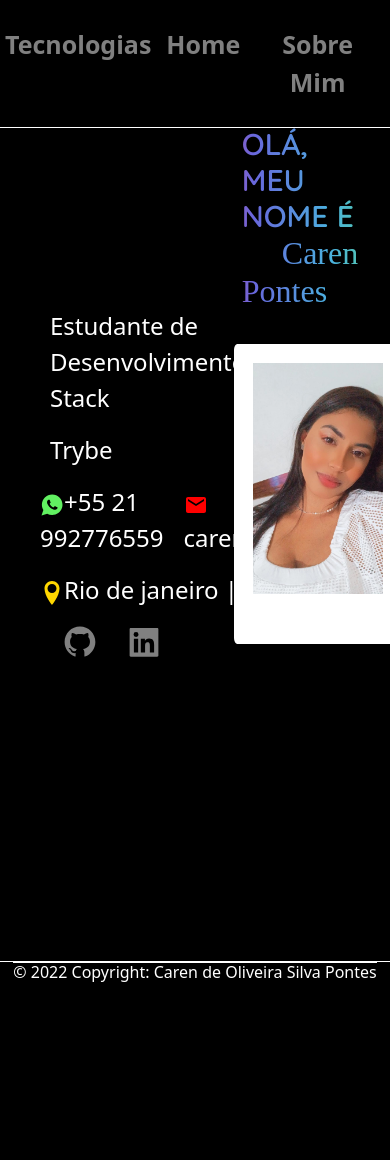
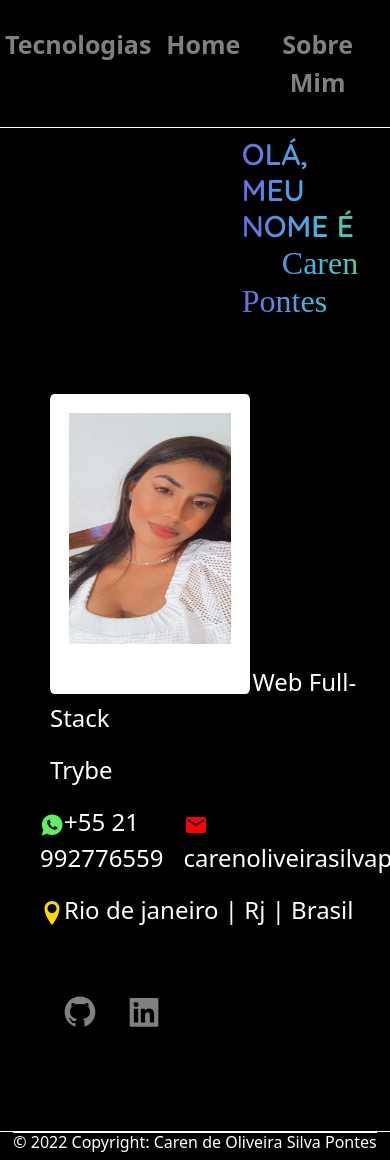
Before and after one commit to caren1994/Meu-Portifolio, a React (Create React App) app: page / in a window 390 px wide. Shown: the top 1160 px of the page. Before the commit the page ends 990 px from the top, so only its background shows below. Built offline with nearby package versions, Linux system fonts and the light colour scheme; a web font is replaced by a local one.

Commit message:
responsivo css

```diff
--- a/src/App.css
+++ b/src/App.css
@@ -221,7 +221,8 @@
 
 margin-bottom: 80px;
 
-  margin-left:300px;
+  margin-left:200px;
+
   font-family: 'Quicksand', sans-serif;
   position:absolute;
 
@@ -273,7 +274,7 @@
 }
 .p-texto-sobre{
   margin-top: 80px;
-  margin-left:80px;
+  margin-left:50px;
 
   font-size:25px;
 }
@@ -369,7 +370,7 @@
   width: 120px;
   height: 50px;
   margin-top: 40px;
-  margin-left: 600px;
+  margin-left: 200px;
   border-radius: 8px;
   background-color:black !important;
   transform:translate(-50%,-50%);
@@ -401,9 +402,114 @@
   }
 
 }
+.style{
+  display: "block";
+  margin-Left: 40px;
+  width: 800px;
+  height: 700px;
+  padding: 30px;
+}
 .button-carousel:hover{
   margin-top: 50px;
   width: 150px;
   height: 70px;
   font-size:22px;
 }
+/* css responsivo pagina home */
+@media screen and (max-width: 375px), (max-height: 667px)  {
+  .inicio-frase{
+    margin-top: 100px;
+
+    margin-left:160px;
+  }
+  imagem{
+
+  border: 19px solid white;
+  border-bottom: 50px solid white;
+
+   border-radius: 2% 2%;
+    width: 100px;
+    height: 200px;
+    margin-left:10px;
+
+  }
+  .tudo{
+    display: flex;
+    flex-direction: row;
+    align-items: center;
+    margin-top:-650px;
+    margin-left: -460px;
+
+    }
+    .information{
+      margin-top: 500px;
+    }
+    .footer-2{
+
+      border-top: 1px solid white;
+      display: flex;
+      flex-direction: row;
+      justify-content: center;
+      margin-top: 100px ;
+
+    }
+
+    .icones{
+      display: flex;
+      flex-direction: row;
+      margin-top: 400px;
+
+    }
+
+
+
+
+}
+/* css responsivo pagina home */
+@media screen and (max-width: 768px), (max-height: 1024px)  {
+  .inicio-frase{
+    margin-top: 100px;
+
+    margin-left:300px;
+  }
+  imagem{
+
+  border: 19px solid white;
+  border-bottom: 50px solid white;
+
+   border-radius: 2% 2%;
+    width: 100px;
+    height: 200px;
+    margin-left:10px;
+
+  }
+  .tudo{
+    display: flex;
+    flex-direction: row;
+    align-items: center;
+    margin-top:-560px;
+    margin-left: -460px;
+
+    }
+    .information{
+      margin-top: 500px;
+    }
+    .footer-2{
+
+      border-top: 1px solid white;
+      display: flex;
+      flex-direction: row;
+      justify-content: center;
+      margin-top: 100px ;
+
+    }
+
+    .icones{
+      display: flex;
+      flex-direction: row;
+      margin-top: 300px;
+
+    }
+    /* css responsivo pagina sobre mim */
+
+}
--- a/src/components/Home.jsx
+++ b/src/components/Home.jsx
@@ -49,7 +49,7 @@
               <div className="icones">
               <a className="color-tag"  href='https://github.com/caren1994' target="_blank" rel="noopener noreferrer"><svg stroke="currentColor" fill="currentColor" stroke-width="0" viewBox="0 0 1024 1024" height="2.2em" width="10em" xmlns="http://www.w3.org/2000/svg"><path d="M511.6 76.3C264.3 76.2 64 276.4 64 523.5 64 718.9 189.3 885 363.8 946c23.5 5.9 19.9-10.8 19.9-22.2v-77.5c-135.7 15.9-141.2-73.9-150.3-88.9C215 726 171.5 718 184.5 703c30.9-15.9 62.4 4 98.9 57.9 26.4 39.1 77.9 32.5 104 26 5.7-23.5 17.9-44.5 34.7-60.8-140.6-25.2-199.2-111-199.2-213 0-49.5 16.3-95 48.3-131.7-20.4-60.5 1.9-112.3 4.9-120 58.1-5.2 118.5 41.6 123.2 45.3 33-8.9 70.7-13.6 112.9-13.6 42.4 0 80.2 4.9 113.5 13.9 11.3-8.6 67.3-48.8 121.3-43.9 2.9 7.7 24.7 58.3 5.5 118 32.4 36.8 48.9 82.7 48.9 132.3 0 102.2-59 188.1-200 212.9a127.5 127.5 0 0 1 38.1 91v112.5c.8 9 0 17.9 15 17.9 177.1-59.7 304.6-227 304.6-424.1 0-247.2-200.4-447.3-447.5-447.3z"></path></svg>
               </a>
-              <a className="color-tag-2" href="www.linkedin.com/in/caren-oliveira-pontes/" target="_blank" rel="noopener noreferrer"><svg stroke="currentColor" fill="currentColor" stroke-width="0" viewBox="0 0 1024 1024" height="2.3em" width="3em" xmlns="http://www.w3.org/2000/svg"><path d="M880 112H144c-17.7 0-32 14.3-32 32v736c0 17.7 14.3 32 32 32h736c17.7 0 32-14.3 32-32V144c0-17.7-14.3-32-32-32zM349.3 793.7H230.6V411.9h118.7v381.8zm-59.3-434a68.8 68.8 0 1 1 68.8-68.8c-.1 38-30.9 68.8-68.8 68.8zm503.7 434H675.1V608c0-44.3-.8-101.2-61.7-101.2-61.7 0-71.2 48.2-71.2 98v188.9H423.7V411.9h113.8v52.2h1.6c15.8-30 54.5-61.7 112.3-61.7 120.2 0 142.3 79.1 142.3 181.9v209.4z"></path></svg></a>
+              <a className="color-tag-2" href="https://www.linkedin.com/in/caren-oliveira-pontes/" target="_blank" rel="noopener noreferrer"><svg stroke="currentColor" fill="currentColor" stroke-width="0" viewBox="0 0 1024 1024" height="2.3em" width="3em" xmlns="http://www.w3.org/2000/svg"><path d="M880 112H144c-17.7 0-32 14.3-32 32v736c0 17.7 14.3 32 32 32h736c17.7 0 32-14.3 32-32V144c0-17.7-14.3-32-32-32zM349.3 793.7H230.6V411.9h118.7v381.8zm-59.3-434a68.8 68.8 0 1 1 68.8-68.8c-.1 38-30.9 68.8-68.8 68.8zm503.7 434H675.1V608c0-44.3-.8-101.2-61.7-101.2-61.7 0-71.2 48.2-71.2 98v188.9H423.7V411.9h113.8v52.2h1.6c15.8-30 54.5-61.7 112.3-61.7 120.2 0 142.3 79.1 142.3 181.9v209.4z"></path></svg></a>
 
 
               </div>
--- a/src/components/Sobre.jsx
+++ b/src/components/Sobre.jsx
@@ -17,8 +17,8 @@
     return (
       <section>
         <Header />
-
-        <div>
+<div>
+        <div className="tudo-sobre">
           <h2 className="titulo-2">Sobre Mim </h2>
           <h4 className="p-texto-sobre">
             <br/>
@@ -30,22 +30,14 @@
             Atualmente sou estudante de desenvolvimento WEB FullStack na Trybe e <br/>estou  em busca
             do meu primeiro emprego!
           </h4>
+          </div>
           <br />
           <br />
           <br />
           <br />
           <h2 className='titulo-2'>Meus Projetos</h2>
-          <div
-            classname="style"
-            style={{
-              display: "block",
-              marginLeft: 40,
-              width: 800,
-              height: 700,
-              padding: 30,
-            }}
-          >
-            <Carousel>
+          <div classname="style">
+            <Carousel classname='style'>
               <Carousel.Item interval={2000}>
                 <div className="d-block w-100">
                 <img className="item-1" src={imagem1} alt='projeto-pixel-art'/>
```
